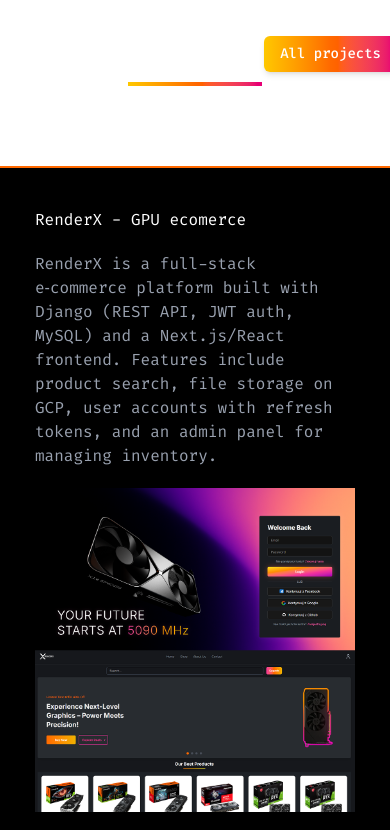
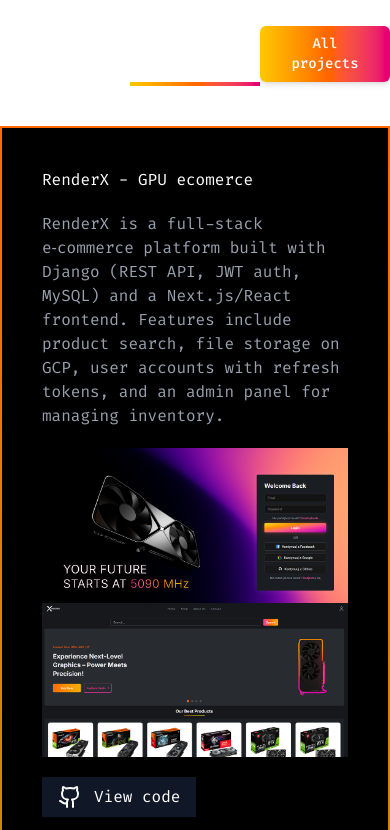
Before and after one commit to FalconDevX/portfolio-v3, a Next.js app: page / in a window 390 px wide. Shown: the part 1280-2110 px from the top of the page. Built offline with nearby package versions, Linux system fonts and the light colour scheme; a web font is replaced by a local one.

Commit message:
Enhance TopProjectCard and TopProjects components for improved layout and responsiveness. Updated TopProjectCard to use full width and adjusted TopProjects layout for better alignment and spacing of project cards.

```diff
--- a/components/TopProjectCard.tsx
+++ b/components/TopProjectCard.tsx
@@ -22,9 +22,9 @@ const TopProjectCard = ({title, description, image, github}:ProjectCardProps) =>
     }, [imageOpen]);
 
     return (
-        <div className="p-0.5 bg-linear-to-b from-orange-500 to-yellow-600 mt-10">
+        <div className="w-full sm:w-[300px] md:w-[360px] p-0.5 bg-linear-to-b from-orange-500 to-yellow-600">
             <div className="flex flex-col h-full">
-                <div className='flex flex-col w-100 bg-black p-10 h-full'>
+                <div className='flex flex-col w-full bg-black p-10 h-full'>
                     <h2>{title}</h2>
                     <p className="text-gray-400 mt-5">
                         {description}
--- a/components/TopProjects.tsx
+++ b/components/TopProjects.tsx
@@ -7,8 +7,8 @@ const TopProjects = () => {
 
     return (
         <div id="projects" className="min-h-screen flex flex-col items-center py-10 scroll-mt-20">
-            <div className="flex flex-col items-center">
-                <div className="flex flex-row justify-between items-center w-full max-w mb-10">
+            <div className="flex flex-col items-center w-fit">
+                <div className="flex flex-row justify-between items-center w-full mb-10">
                     <div className="w-1/3"></div>
 
                     <div className="w-1/3 flex justify-center">
@@ -33,7 +33,8 @@ const TopProjects = () => {
 
                 </div>
 
-                <div className="flex flex-row flex-wrap justify-center gap-10">
+
+                <div className="flex flex-wrap justify-center gap-10 w-full max-w-5xl mx-auto">
                     <Reveal delay={0.2}>
                         <TopProjectCard
                             title="RenderX - GPU ecomerce"
@@ -61,6 +62,8 @@ const TopProjects = () => {
                         />
                     </Reveal>
                 </div>
+
+
             </div>
 
 
```
